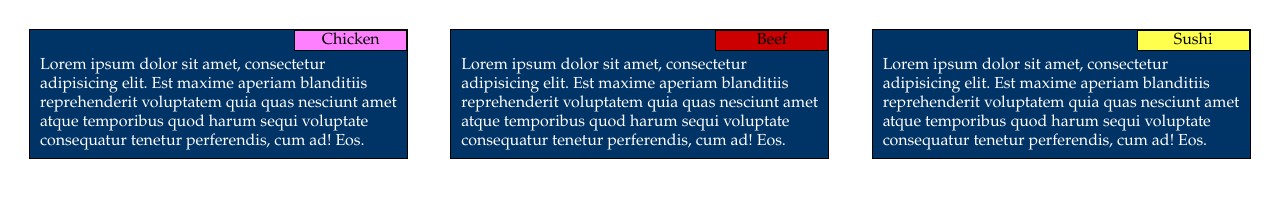
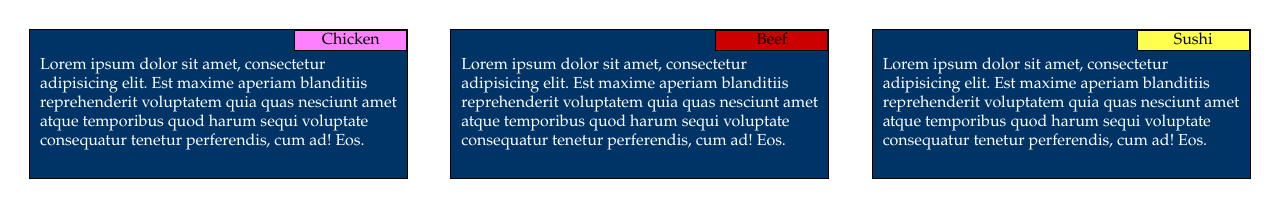
Before and after one commit to ashayaan/coursera-test, a plain HTML site: page mod2_solutions/index.html in a window 1280 px wide. Shown: the part 62-280 px from the top of the page. Drawn offline with Linux system fonts and the light colour scheme.

Commit message:
Assignment Solution

```diff
--- a/mod2_solutions/mod2_solutions-css/style.css
+++ b/mod2_solutions/mod2_solutions-css/style.css
@@ -104,11 +104,11 @@ h1{
 
 .test {
   position: relative;
-  overflow: auto;
+  /*overflow: auto;*/
   border: 1px solid black;
   background-color: #003366;
   width: 90%;
-  height: 130px;
+  height: 150px;
   margin-top: 10px;
   margin-bottom: 15px;
   margin-right: auto;
```
